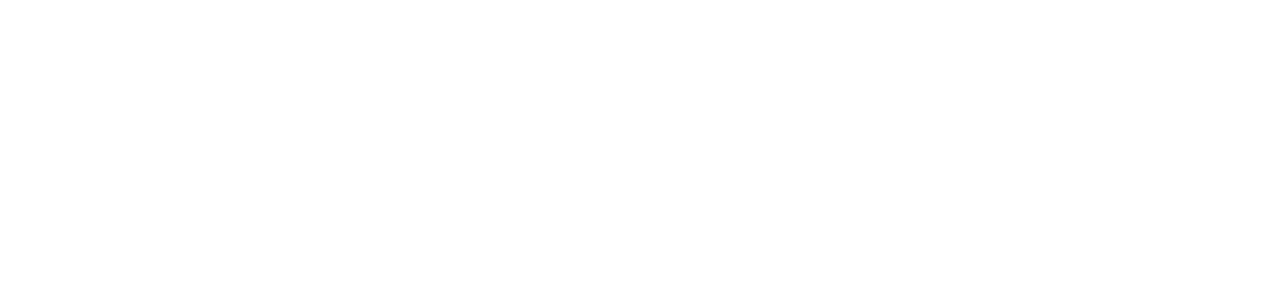
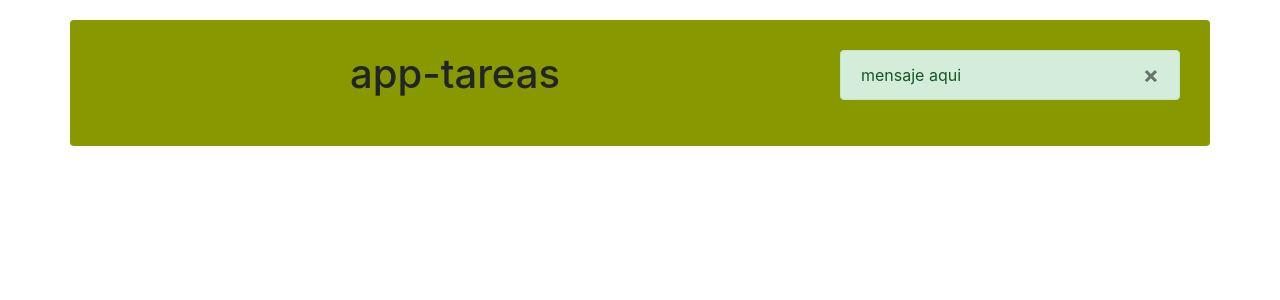
Before and after one commit to Feermoya/AngularCrud-AppTareas, an Angular app: page / in a window 1280 px wide. Shown: the top 300 px of the page. Built offline with nearby package versions, Linux system fonts and the light colour scheme.

Commit message:
editandoEstilos

```diff
--- a/src/app/app.component.css
+++ b/src/app/app.component.css
@@ -0,0 +1,6 @@
+.app{
+  border-radius: 4px;
+  margin-top: 20px;
+  padding: 30px;
+  background: #890;
+}
--- a/src/app/app.component.html
+++ b/src/app/app.component.html
@@ -1,5 +1,22 @@
-<div class="container">
+<div class="container app">
+<div class="row">
+<div class="col-sm-8">
 
+  <h1 class="text-center">
+    {{title}}
+  </h1>
+</div>
+
+<div class="col-sm-4">
+<div class="alert alert-success alert-dismissable">
+<a href="#" class="close">
+&times;
+</a>
+mensaje aqui
+</div>
+</div>
+
+</div>
 </div>
 
 <!-- * * * * * * * * * * * * * * * * * * * * * * * * * * * * * * * -->
--- a/src/app/app.component.ts
+++ b/src/app/app.component.ts
@@ -13,4 +13,21 @@
     {'name': 'Carlos', posicion: 'programmer'}
   ];
 
+  model: any = {}; //datos temporales
+  addEmpleado(): void{
+
+  }
+
+  deleteEmpleado(): void{
+
+  }
+
+  editEmpleado(): void{
+
+  }
+
+  updateEmpleado(): void{
+
+  }
+
 }
--- a/src/styles.css
+++ b/src/styles.css
@@ -1 +1,3 @@
-/* You can add global styles to this file, and also import other style files */
+body{
+
+}
```
